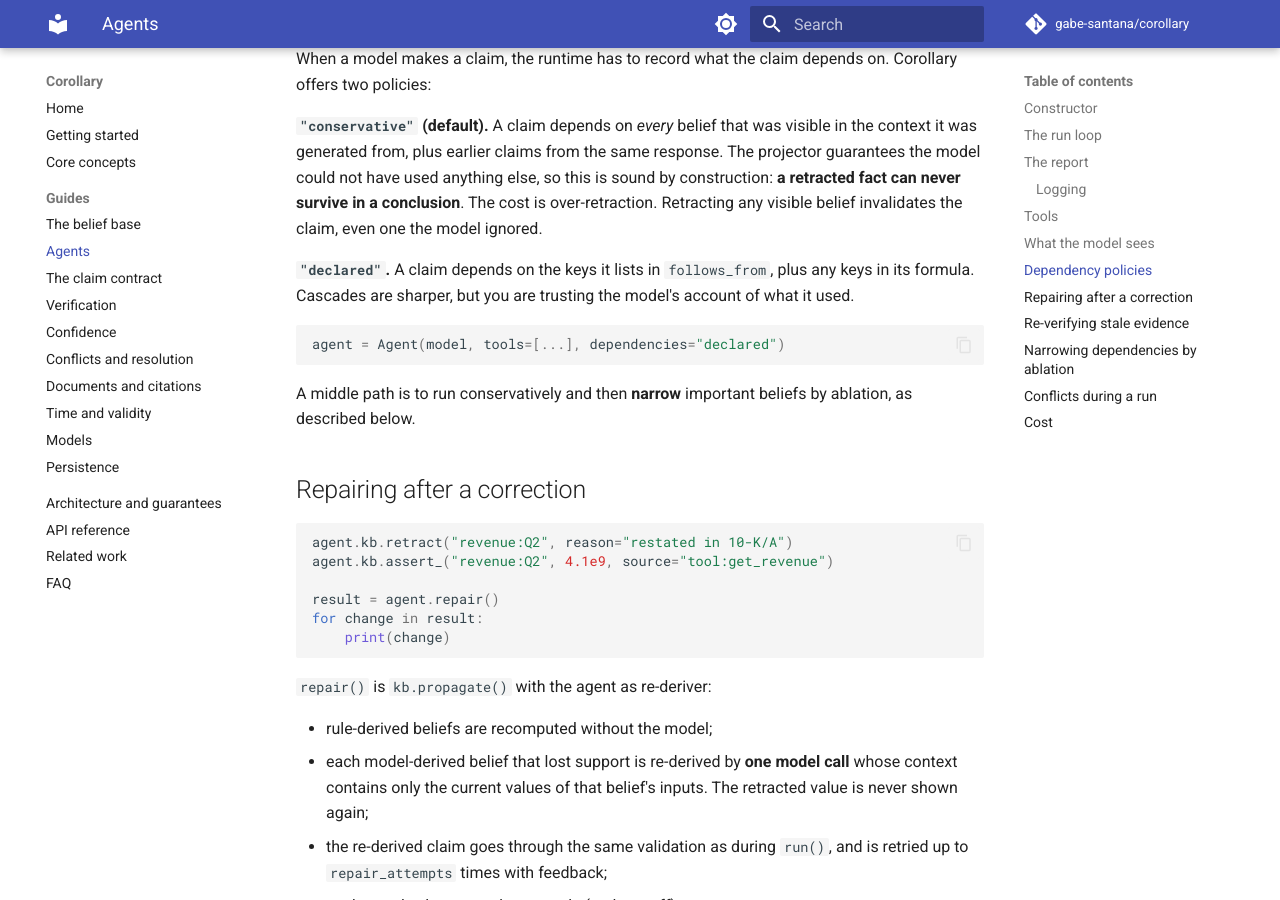
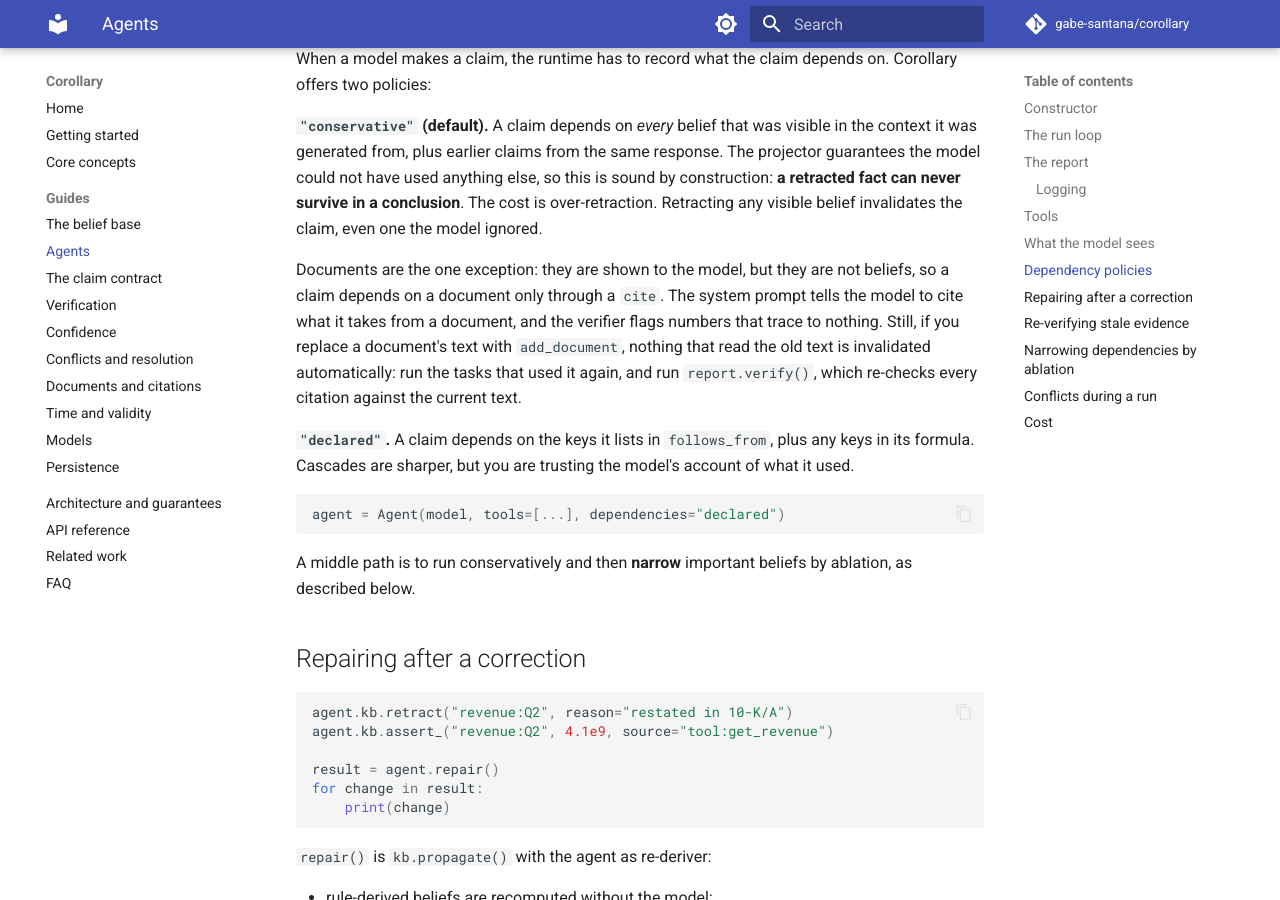
Before and after one commit to 1cbyc/corollary, an MkDocs documentation site: the page built from docs/guides/agents.md, in a window 1280 px wide and 900 px high, scrolled down 4008 px. Built offline with MkDocs 1.6.1 and Material for MkDocs 9.7.7, drawn with Linux system fonts in a browser that asks for light colours; comment, search, counter and statistics services are not loaded.

Commit message:
Document how documents relate to conservative dependencies
Conservative mode is sound for beliefs, but documents are shown to the
model without being beliefs: a claim depends on a document only through
a cite, and replacing a document's text invalidates nothing. Say so in
the agents guide and in add_document(), with what to do instead.

```diff
--- a/docs/guides/agents.md
+++ b/docs/guides/agents.md
@@ -152,6 +152,12 @@ have used anything else, so this is sound by construction: **a retracted fact ca
 conclusion**. The cost is over-retraction. Retracting any visible belief invalidates the claim, even one
 the model ignored.
 
+Documents are the one exception: they are shown to the model, but they are not beliefs, so a claim
+depends on a document only through a `cite`. The system prompt tells the model to cite what it takes from
+a document, and the verifier flags numbers that trace to nothing. Still, if you replace a document's text
+with `add_document`, nothing that read the old text is invalidated automatically: run the tasks that used
+it again, and run `report.verify()`, which re-checks every citation against the current text.
+
 **`"declared"`.** A claim depends on the keys it lists in `follows_from`, plus any keys in its formula.
 Cascades are sharper, but you are trusting the model's account of what it used.
 
```
Also changed, not shown: 1 other file.
